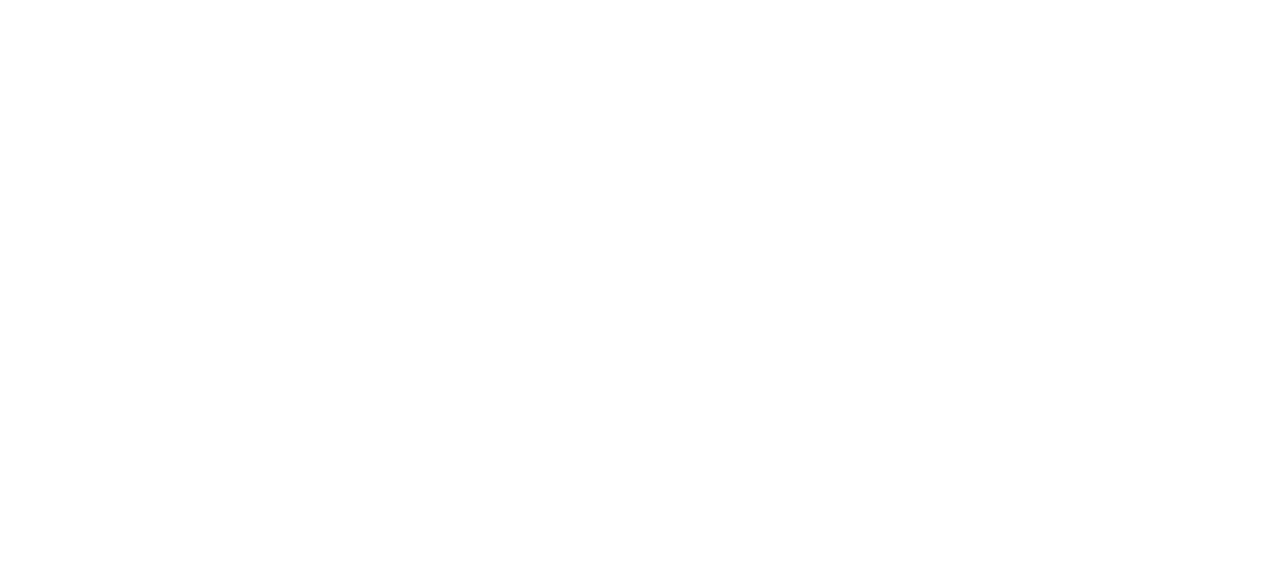
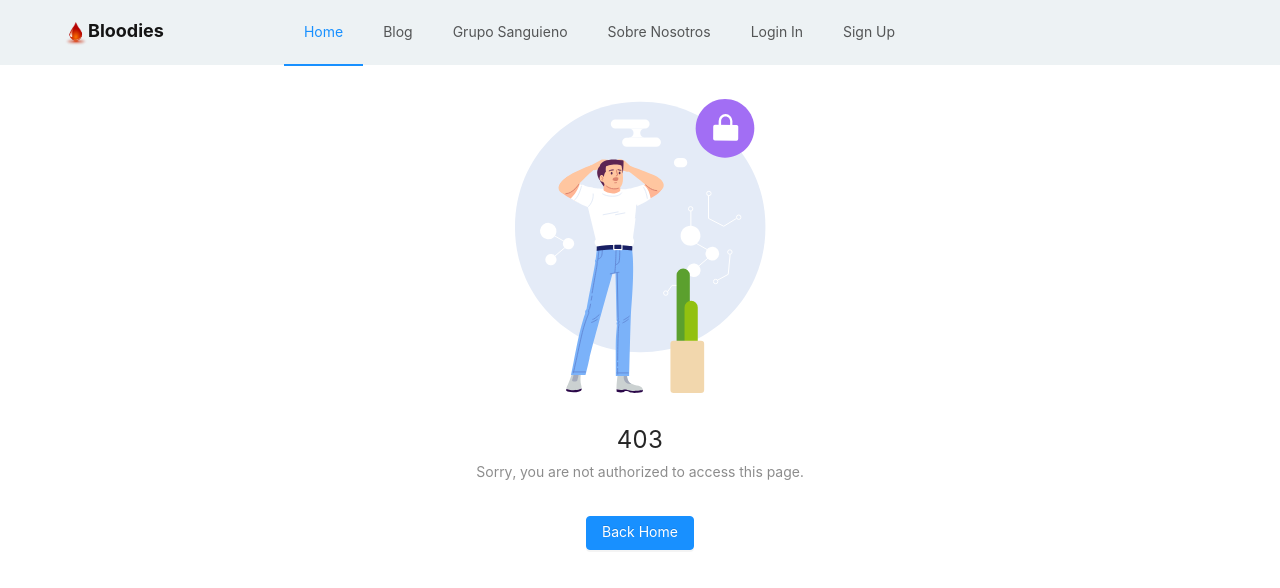
Before and after one commit to RoyHudson/Bloodies-Landing-Page, a Nuxt app: page /typeblood in a window 1280 px wide. Before the commit this address had no page. Shown: the top 588 px of the page. Built offline with nearby package versions, Linux system fonts and the light colour scheme.

Commit message:
Bottom Fixes

```diff
--- a/components/award.vue
+++ b/components/award.vue
@@ -2,7 +2,9 @@
     <a-layout class="award">
         <h1 class="TextSub">¿Quieres Conocer a que tipo de Sangre puedes Donar?</h1>
         <img class="img" src="../assets/blood_types-removebg.png" alt="gift" />
-        <a-button class="hyper"><m-link to="login.vue">Ver mas</m-link></a-button>
+        <a-button class="hyper">
+            <n-link to="/blog">Ver mas</n-link>
+        </a-button>
     </a-layout>
 </template>
 
--- a/components/error403.vue
+++ b/components/error403.vue
@@ -1,7 +1,17 @@
 <template>
+<div class="error403">
   <a-result status="403" title="403" sub-title="Sorry, you are not authorized to access this page.">
     <template #extra>
-      <a-button type="primary">Back Home</a-button>
+      <a-button type="primary">
+        <n-link to="/"> Back Home</n-link>
+      </a-button>
     </template>
   </a-result>
+</div>
 </template>
+
+<style scoped>
+.error403{
+  padding-top: 30px;
+}
+</style>
--- a/components/navbar.vue
+++ b/components/navbar.vue
@@ -17,7 +17,9 @@
         <a-menu-item key="2">
           <n-link to="/blog">Blog</n-link>
         </a-menu-item>
-        <a-menu-item key="3">Grupo Sanguineo</a-menu-item>
+        <a-menu-item key="3">
+          <n-link to="/typeblood">Grupo Sanguieno</n-link>
+          </a-menu-item>
         <a-menu-item key="4">
           <n-link to="/about">Sobre Nosotros</n-link>
           </a-menu-item>
--- /dev/null
+++ b/pages/typeblood.vue
@@ -0,0 +1,15 @@
+<template>
+    <div>
+        <Navbar/>
+        <br>
+        <Error403/>
+    </div>
+</template>
+<script>
+    import Navbar from '../components/navbar.vue';
+import Error403 from '../components/error403.vue';
+    export default {
+    name: "IndexPage",
+    components: { Navbar, Error403 }
+}
+</script>
```
